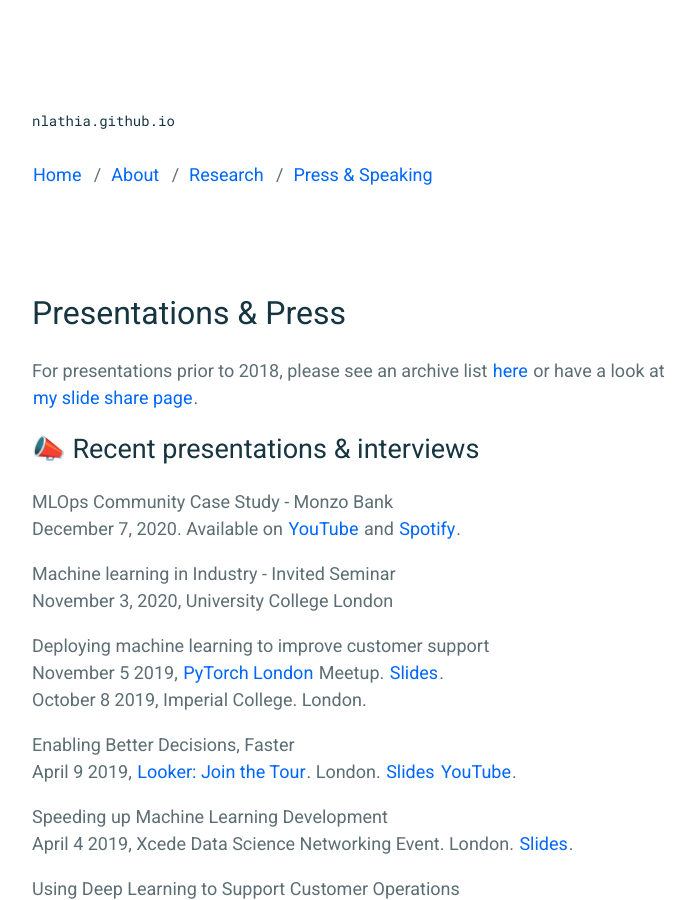
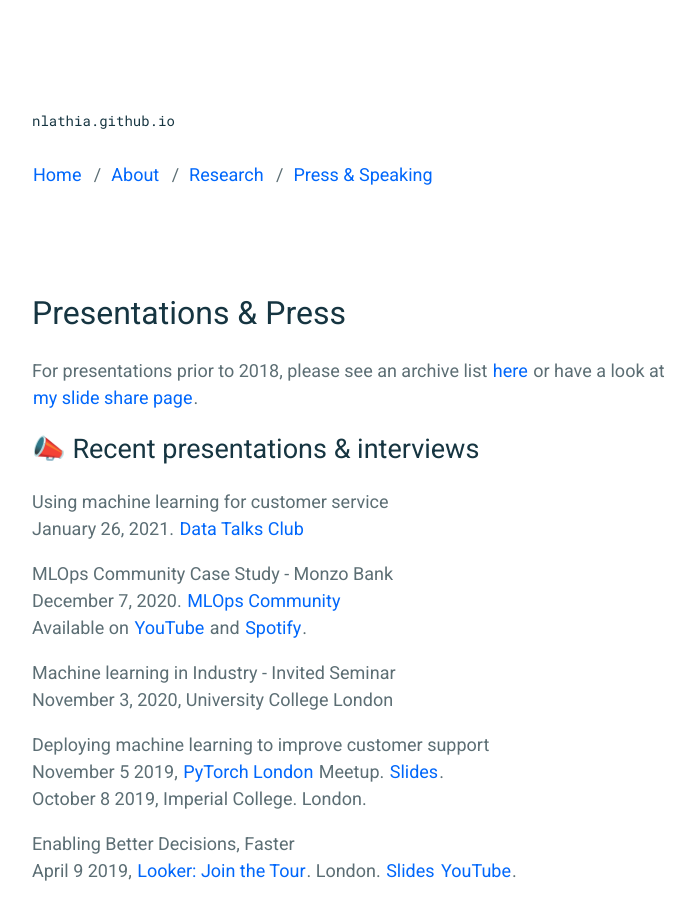
Before and after one commit to nlathia/nlathia.github.io, a Jekyll site: the page built from _pages/public.md, in a window 1280 px wide and 900 px high. Shown: the whole window, without its empty margins (258-953 px from the left). Built offline with Jekyll 4.4.1, drawn with Linux system fonts in a browser that asks for light colours.

Commit message:
Update public.md

```diff
--- a/_pages/public.md
+++ b/_pages/public.md
@@ -8,8 +8,12 @@
 
 # 📣 Recent presentations & interviews
 
+Using machine learning for customer service
+<br />January 26, 2021. [Data Talks Club](https://datatalks.club/)
+
 MLOps Community Case Study - Monzo Bank
-<br />December 7, 2020. Available on [YouTube](https://www.youtube.com/watch?v=EyLGKmPAZLY) and [Spotify](https://open.spotify.com/episode/6WHkhgmBwsNS3pYDC1rKPs?si=Z0v1aPtOQrWWjzlWOdCzmQ).
+<br />December 7, 2020. [MLOps Community](https://mlops.community/)
+<br />Available on [YouTube](https://www.youtube.com/watch?v=EyLGKmPAZLY) and [Spotify](https://open.spotify.com/episode/6WHkhgmBwsNS3pYDC1rKPs?si=Z0v1aPtOQrWWjzlWOdCzmQ).
 
 Machine learning in Industry - Invited Seminar
 <br />November 3, 2020, University College London
```
